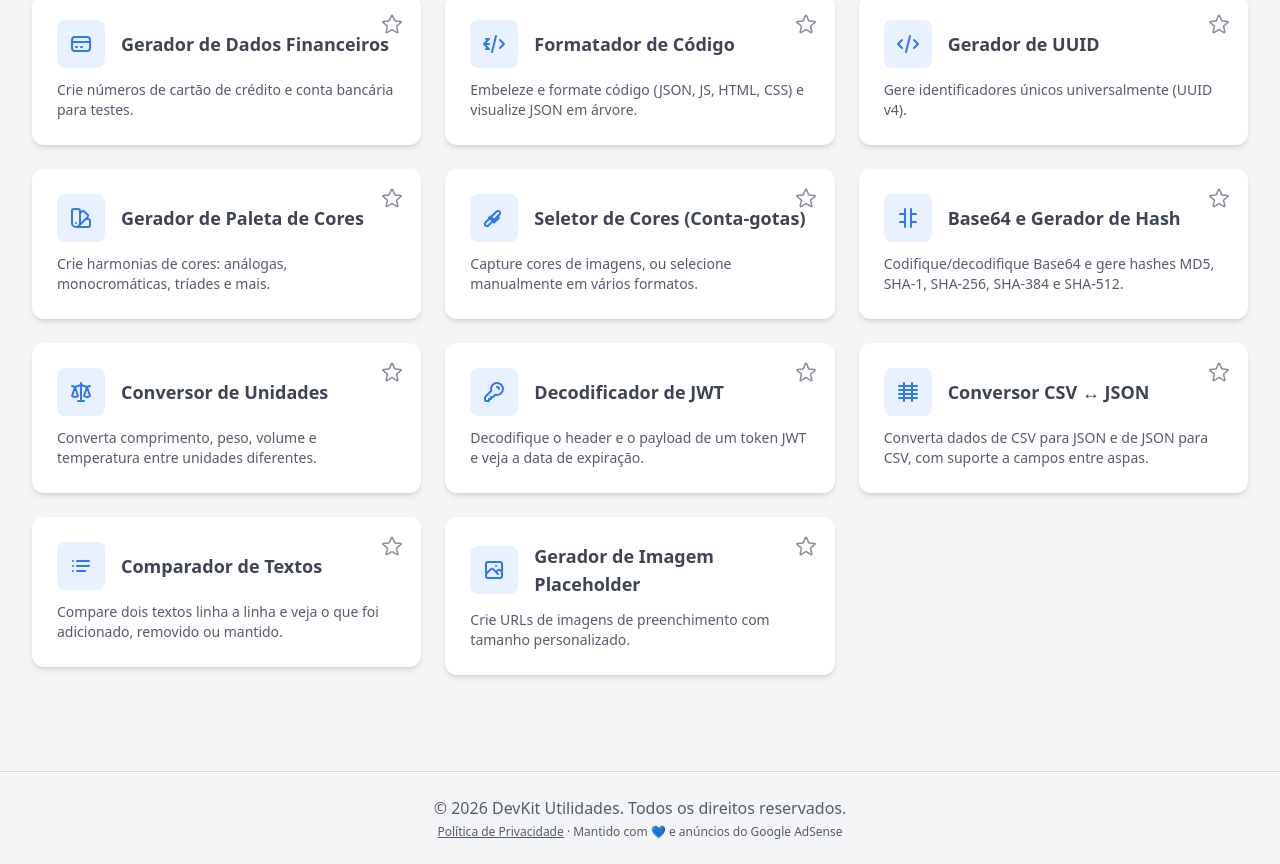
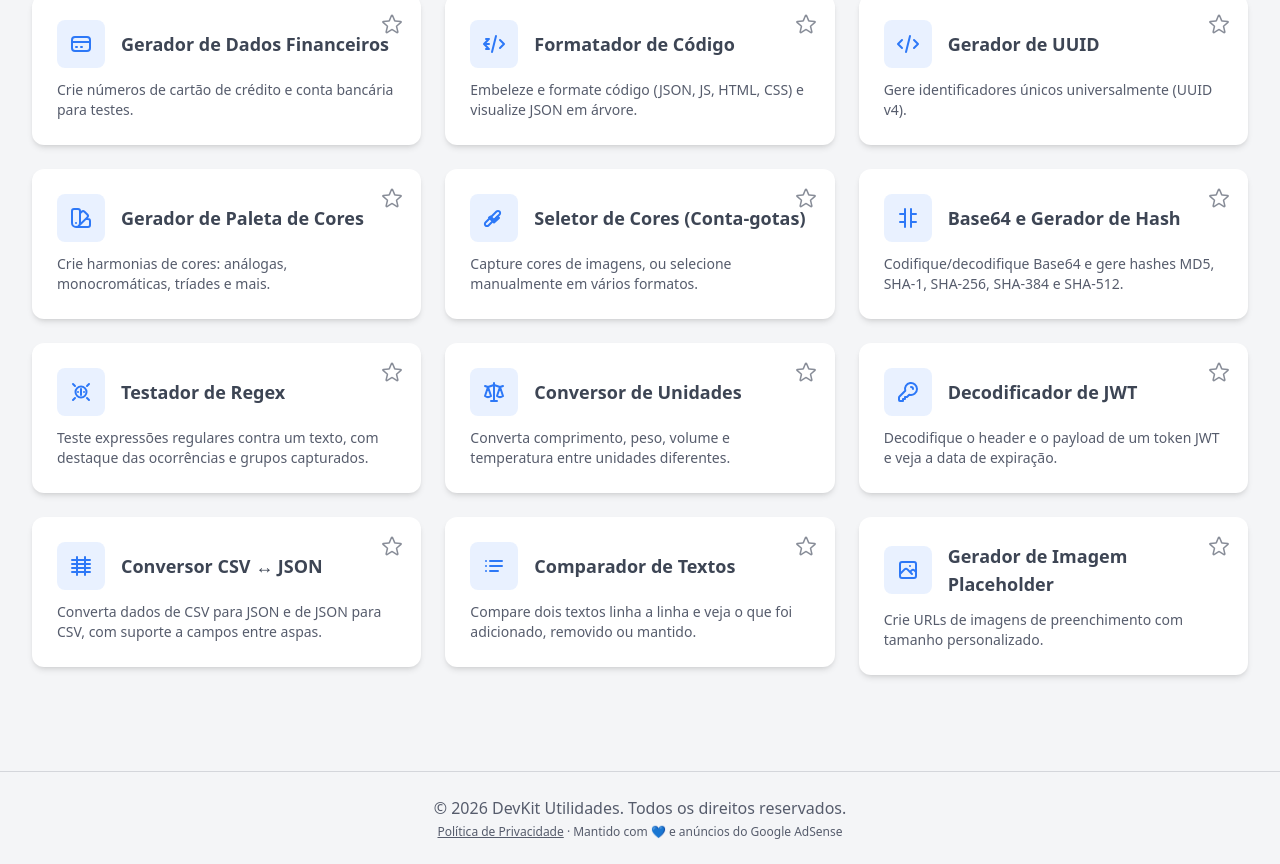
Before and after one commit to rafaelxulipa/devkit-utilities, a React (Vite) app: page /#/ in a window 1280 px wide. Shown: the part 1784-2648 px from the top of the page. Built offline with nearby package versions, Linux system fonts and the light colour scheme.

Commit message:
feat: adiciona testador de regex
Testa uma expressão regular contra um texto, destacando as
ocorrências no próprio texto e listando cada match com seu índice e
grupos capturados. Suporta as flags g, i, m e s.

```diff
--- a/constants.tsx
+++ b/constants.tsx
@@ -31,6 +31,7 @@ import CsvJsonConverter from './features/CsvJsonConverter';
 import JwtDecoder from './features/JwtDecoder';
 import PassphraseGenerator from './features/PassphraseGenerator';
 import UnitConverter from './features/UnitConverter';
+import RegexTester from './features/RegexTester';
 
 const TextIcon = ({ className = 'w-6 h-6' }: { className?: string }) => (
   <svg className={className} fill="none" viewBox="0 0 24 24" stroke="currentColor" strokeWidth={2}>
@@ -134,6 +135,12 @@ const CodeFormatterIcon = ({ className = 'w-6 h-6' }: { className?: string }) =>
     <svg xmlns="http://www.w3.org/2000/svg" className={className} fill="none" viewBox="0 0 24 24" stroke="currentColor" strokeWidth={2}>
         <path strokeLinecap="round" strokeLinejoin="round" d="M10 20l4-16m4 4l4 4-4 4M6 16l-4-4 4-4" />
         <path strokeLinecap="round" strokeLinejoin="round" d="M4 7h3m-3 5h3m-3 5h3" />
+    </svg>
+);
+
+const RegexIcon = ({ className = 'w-6 h-6' }: { className?: string }) => (
+    <svg xmlns="http://www.w3.org/2000/svg" className={className} fill="none" viewBox="0 0 24 24" stroke="currentColor" strokeWidth={2}>
+        <path strokeLinecap="round" strokeLinejoin="round" d="M9 12h.01M15 12h.01M12 9v6m5.5-3a5.5 5.5 0 11-11 0 5.5 5.5 0 0111 0zM4 4l2 2m14-2l-2 2M4 20l2-2m14 2l-2-2" />
     </svg>
 );
 
@@ -441,6 +448,16 @@ export const ALL_TOOLS: Tool[] = [
     tags: ['base64', 'hash', 'md5', 'sha1', 'sha256', 'sha512', 'codificar', 'decodificar', 'checksum', 'dev'],
   },
   {
+    id: 'regex-tester',
+    title: 'Testador de Regex',
+    description: 'Teste expressões regulares contra um texto, com destaque das ocorrências e grupos capturados.',
+    path: 'testador-regex',
+    category: Category.DEV,
+    icon: RegexIcon,
+    component: RegexTester,
+    tags: ['regex', 'expressão regular', 'testador', 'regexp', 'dev'],
+  },
+  {
     id: 'unit-converter',
     title: 'Conversor de Unidades',
     description: 'Converta comprimento, peso, volume e temperatura entre unidades diferentes.',
--- /dev/null
+++ b/features/RegexTester.tsx
@@ -0,0 +1,107 @@
+
+import React, { useMemo, useState } from 'react';
+import Checkbox from '../components/Checkbox';
+import { testRegex, buildHighlightSegments } from '../utils/regexTester';
+
+const inputClass = 'w-full p-2 rounded-md bg-light-bg dark:bg-dark-bg border border-light-secondary/20 dark:border-dark-secondary/20 focus:ring-2 focus:ring-light-primary dark:focus:ring-dark-primary focus:outline-none transition-colors font-mono';
+const textareaClass = inputClass + ' h-40';
+
+const flagOptions: { id: string; label: string }[] = [
+    { id: 'g', label: 'g (global)' },
+    { id: 'i', label: 'i (ignorar maiúsc./minúsc.)' },
+    { id: 'm', label: 'm (multilinha)' },
+    { id: 's', label: 's (. combina \\n)' },
+];
+
+const RegexTester: React.FC = () => {
+    const [pattern, setPattern] = useState('');
+    const [flags, setFlags] = useState<Set<string>>(new Set(['g']));
+    const [text, setText] = useState('');
+
+    const toggleFlag = (flag: string) => {
+        setFlags(prev => {
+            const next = new Set(prev);
+            if (next.has(flag)) next.delete(flag); else next.add(flag);
+            return next;
+        });
+    };
+
+    const flagsString = Array.from(flags).join('');
+    const { matches, error } = useMemo(() => testRegex(pattern, flagsString, text), [pattern, flagsString, text]);
+    const segments = useMemo(() => buildHighlightSegments(text, matches), [text, matches]);
+
+    return (
+        <div className="space-y-6 max-w-2xl mx-auto">
+            <div>
+                <label className="block text-sm font-medium text-light-secondary dark:text-dark-secondary mb-1" htmlFor="regex-pattern">
+                    Expressão Regular
+                </label>
+                <div className="flex items-center gap-2">
+                    <span className="font-mono text-light-secondary dark:text-dark-secondary">/</span>
+                    <input id="regex-pattern" type="text" value={pattern} onChange={e => setPattern(e.target.value)}
+                        placeholder="\d+" className={inputClass} />
+                    <span className="font-mono text-light-secondary dark:text-dark-secondary">/{flagsString}</span>
+                </div>
+            </div>
+
+            <div className="flex flex-wrap gap-4">
+                {flagOptions.map(f => (
+                    <Checkbox key={f.id} label={f.label} checked={flags.has(f.id)} onChange={() => toggleFlag(f.id)} />
+                ))}
+            </div>
+
+            <div>
+                <label className="block text-sm font-medium text-light-secondary dark:text-dark-secondary mb-1" htmlFor="regex-text">
+                    Texto de Teste
+                </label>
+                <textarea id="regex-text" value={text} onChange={e => setText(e.target.value)}
+                    placeholder="Cole aqui o texto para testar contra a expressão..." className={textareaClass} />
+            </div>
+
+            {error && <p className="text-center text-sm font-semibold text-red-600 dark:text-red-400">{error}</p>}
+
+            {!error && pattern && text && (
+                <div className="space-y-4">
+                    <div>
+                        <h3 className="text-sm font-semibold text-light-secondary dark:text-dark-secondary mb-1">
+                            Texto com {matches.length} {matches.length === 1 ? 'ocorrência' : 'ocorrências'}
+                        </h3>
+                        <div className="p-3 rounded-lg bg-light-bg dark:bg-dark-bg border border-light-secondary/20 dark:border-dark-secondary/20 font-mono text-sm whitespace-pre-wrap break-words">
+                            {segments.map((seg, idx) => seg.isMatch
+                                ? <mark key={idx} className="bg-yellow-300/60 dark:bg-yellow-500/40 rounded px-0.5">{seg.text}</mark>
+                                : <span key={idx}>{seg.text}</span>
+                            )}
+                        </div>
+                    </div>
+
+                    {matches.length > 0 && (
+                        <div>
+                            <h3 className="text-sm font-semibold text-light-secondary dark:text-dark-secondary mb-1">Ocorrências</h3>
+                            <div className="rounded-lg bg-light-bg dark:bg-dark-bg border border-light-secondary/20 dark:border-dark-secondary/20 divide-y divide-light-secondary/10 dark:divide-dark-secondary/10">
+                                {matches.map((m, idx) => (
+                                    <div key={idx} className="p-3 text-sm">
+                                        <span className="font-mono">
+                                            <span className="text-light-secondary dark:text-dark-secondary">[{m.index}]</span>{' '}
+                                            <span className="font-semibold">{m.match || '(vazio)'}</span>
+                                        </span>
+                                        {m.groups.length > 0 && (
+                                            <div className="mt-1 text-light-secondary dark:text-dark-secondary font-mono text-xs">
+                                                grupos: {m.groups.map((g, gi) => `$${gi + 1}=${g ?? '—'}`).join('  ')}
+                                            </div>
+                                        )}
+                                    </div>
+                                ))}
+                            </div>
+                        </div>
+                    )}
+                </div>
+            )}
+
+            <p className="text-xs text-center text-light-secondary dark:text-dark-secondary">
+                Padrões muito complexos aplicados a textos grandes podem travar a aba — teste com moderação.
+            </p>
+        </div>
+    );
+};
+
+export default RegexTester;
--- /dev/null
+++ b/utils/regexTester.ts
@@ -0,0 +1,48 @@
+export interface RegexMatch {
+    match: string;
+    index: number;
+    groups: (string | undefined)[];
+}
+
+export interface RegexTestResult {
+    matches: RegexMatch[];
+    error: string | null;
+}
+
+const MAX_MATCHES = 5000;
+
+export const testRegex = (pattern: string, flags: string, text: string): RegexTestResult => {
+    if (!pattern) return { matches: [], error: null };
+    try {
+        const effectiveFlags = flags.includes('g') ? flags : `${flags}g`;
+        const re = new RegExp(pattern, effectiveFlags);
+        const matches: RegexMatch[] = [];
+        let m: RegExpExecArray | null;
+        while ((m = re.exec(text)) !== null) {
+            matches.push({ match: m[0], index: m.index, groups: m.slice(1) });
+            if (m[0] === '') re.lastIndex++; // evita loop infinito em matches vazios
+            if (!flags.includes('g') || matches.length >= MAX_MATCHES) break;
+        }
+        return { matches, error: null };
+    } catch (err) {
+        return { matches: [], error: err instanceof Error ? err.message : 'Expressão regular inválida.' };
+    }
+};
+
+export interface TextSegment {
+    text: string;
+    isMatch: boolean;
+}
+
+export const buildHighlightSegments = (text: string, matches: RegexMatch[]): TextSegment[] => {
+    if (matches.length === 0) return [{ text, isMatch: false }];
+    const segments: TextSegment[] = [];
+    let cursor = 0;
+    for (const m of matches) {
+        if (m.index > cursor) segments.push({ text: text.slice(cursor, m.index), isMatch: false });
+        segments.push({ text: m.match, isMatch: true });
+        cursor = m.index + m.match.length;
+    }
+    if (cursor < text.length) segments.push({ text: text.slice(cursor), isMatch: false });
+    return segments;
+};
```
